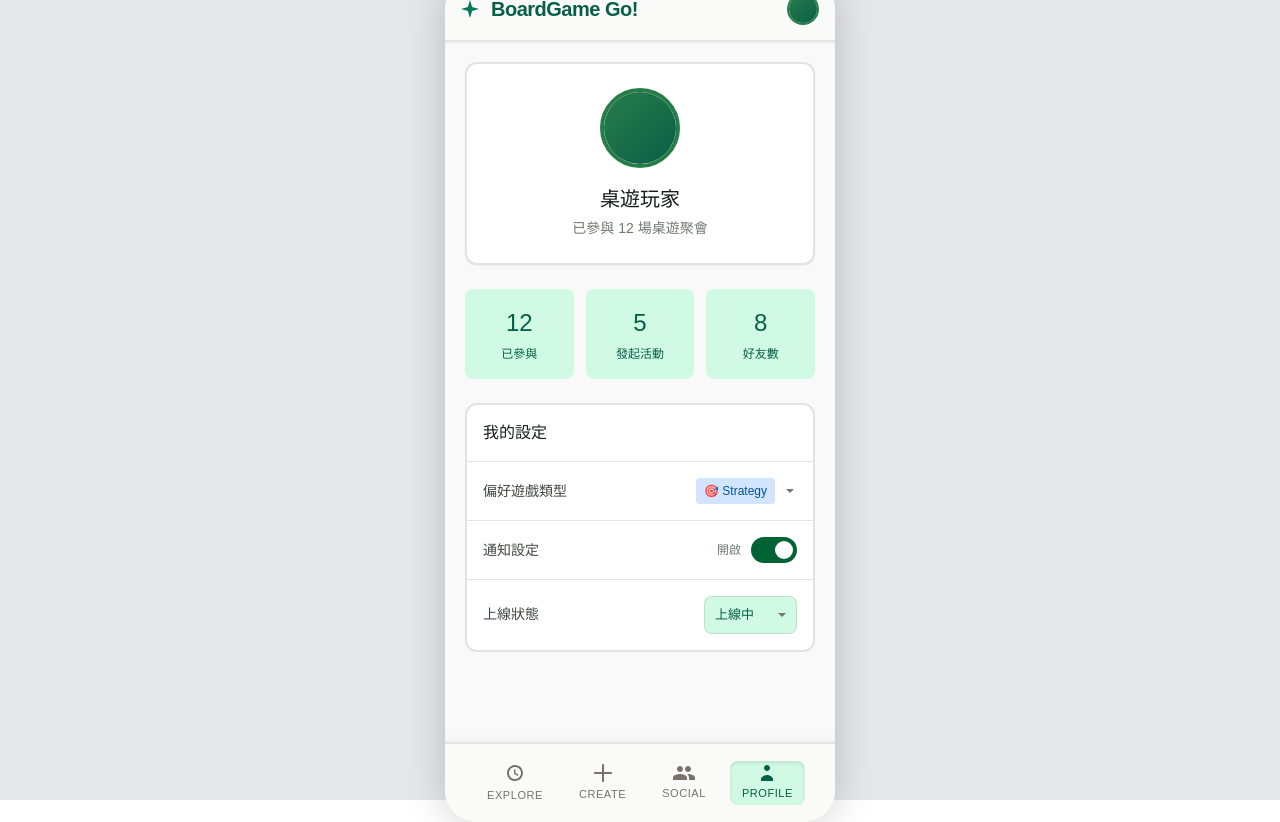
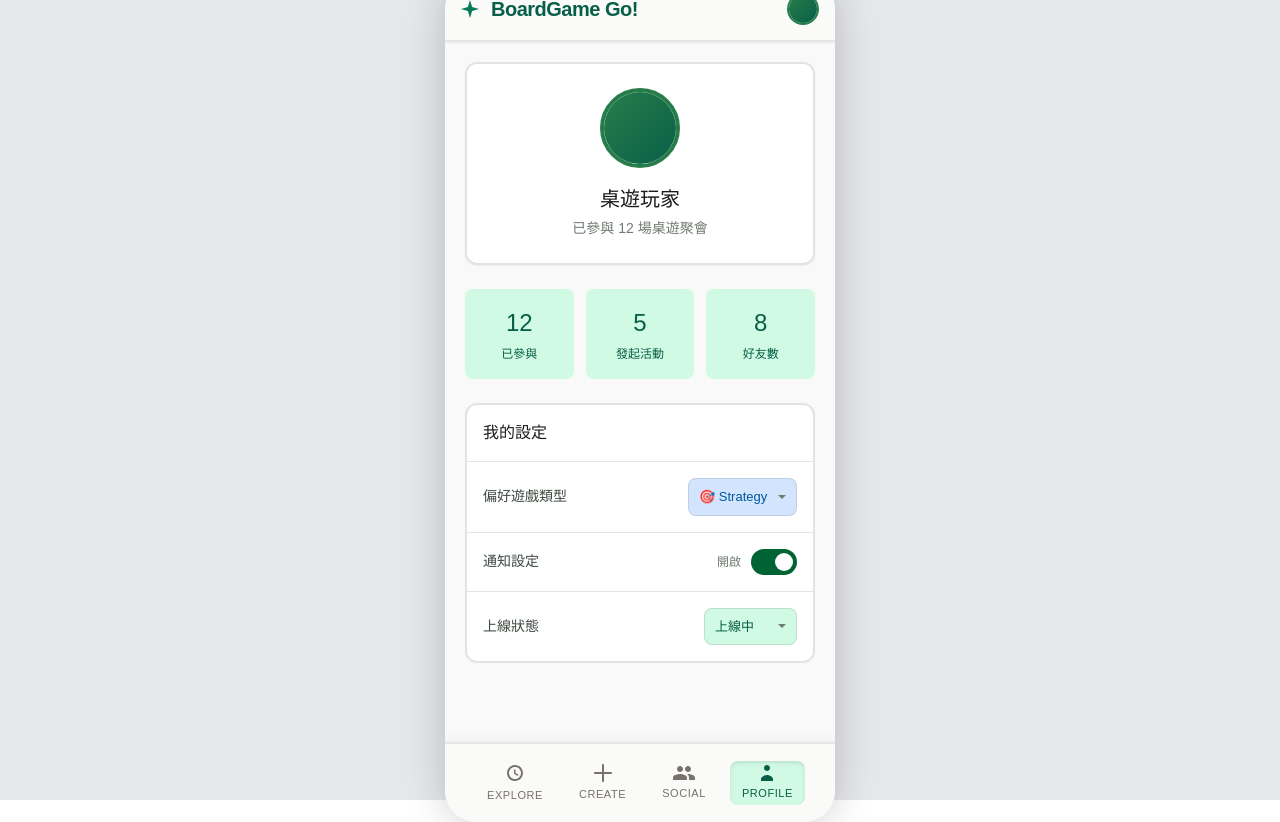
Before and after one commit to arth0us/boardgame_go, a React (Vite) app: page /profile in a window 1280 px wide. Built offline with nearby package versions, Linux system fonts and the light colour scheme.

Commit message:
Refactor ProfilePage component: Replace preference options button with a dropdown select for game categories; update preferred category fallback logic.

```diff
--- a/src/app/components/ProfilePage.tsx
+++ b/src/app/components/ProfilePage.tsx
@@ -3,11 +3,10 @@ import { useState } from 'react';
 import { GAME_CATEGORIES } from '../constants/gameCategories';
 
 export function ProfilePage() {
-  const [showPreferenceOptions, setShowPreferenceOptions] = useState(false);
   const [preferredCategoryId, setPreferredCategoryId] = useState<string>(GAME_CATEGORIES[0]?.id ?? '');
   const [isNotificationEnabled, setIsNotificationEnabled] = useState(true);
   const [onlineStatus, setOnlineStatus] = useState<'online' | 'offline' | 'playing'>('online');
-  const preferredCategory = GAME_CATEGORIES.find((category) => category.id === preferredCategoryId);
+  const preferredCategory = GAME_CATEGORIES.find((category) => category.id === preferredCategoryId) ?? GAME_CATEGORIES[0];
   const onlineStatusOptions = [
     { id: 'online' as const, label: '上線中', bgColor: '#d1fae5', color: '#065f46' },
     { id: 'offline' as const, label: '離線', bgColor: '#e8e8e8', color: '#6f7a70' },
@@ -72,52 +71,32 @@ export function ProfilePage() {
             </div>
           </div>
           <div className="p-[16px] border-b border-[#e7e5e4]">
-            <button
-              onClick={() => {
-                setShowPreferenceOptions((prev) => !prev);
-              }}
-              className="w-full flex items-center justify-between"
-            >
+            <div className="w-full flex items-center justify-between gap-[12px]">
               <div className="font-['WenQuanYi_Zen_Hei:Medium',sans-serif] text-[14px] text-[#3f4940]">
                 偏好遊戲類型
               </div>
-              <div className="flex items-center gap-[8px]">
-                {preferredCategory && (
-                  <span
-                    className="px-[8px] py-[4px] rounded-[4px] font-['WenQuanYi_Zen_Hei:Medium',sans-serif] text-[12px]"
-                    style={{ backgroundColor: preferredCategory.bgColor, color: preferredCategory.color }}
-                  >
-                    {preferredCategory.icon} {preferredCategory.name}
-                  </span>
-                )}
+              <div className="relative">
+                <select
+                  value={preferredCategoryId}
+                  onChange={(event) => setPreferredCategoryId(event.target.value)}
+                  className="appearance-none rounded-[8px] border border-[rgba(111,122,112,0.2)] pl-[10px] pr-[28px] py-[8px] font-['WenQuanYi_Zen_Hei:Medium',sans-serif] text-[13px]"
+                  style={{ backgroundColor: preferredCategory.bgColor, color: preferredCategory.color }}
+                >
+                  {GAME_CATEGORIES.map((category) => (
+                    <option key={category.id} value={category.id}>
+                      {category.icon} {category.name}
+                    </option>
+                  ))}
+                </select>
                 <svg
-                  className={`size-[14px] transition-transform ${showPreferenceOptions ? 'rotate-180' : ''}`}
+                  className="size-[14px] absolute right-[8px] top-1/2 -translate-y-1/2 pointer-events-none"
                   fill="none"
                   viewBox="0 0 14 14"
                 >
                   <path fill="#6f7a70" d="M3 5L7 9L11 5H3Z" />
                 </svg>
               </div>
-            </button>
-            {showPreferenceOptions && (
-              <div className="grid grid-cols-2 gap-[8px] mt-[12px]">
-                {GAME_CATEGORIES.map((category) => (
-                  <button
-                    key={category.id}
-                    onClick={() => {
-                      setPreferredCategoryId(category.id);
-                      setShowPreferenceOptions(false);
-                    }}
-                    className={`rounded-[8px] px-[10px] py-[10px] border-2 text-left font-['WenQuanYi_Zen_Hei:Medium',sans-serif] text-[13px] ${
-                      preferredCategoryId === category.id ? 'border-[#006334]' : 'border-[rgba(111,122,112,0.2)]'
-                    }`}
-                    style={{ backgroundColor: category.bgColor, color: category.color }}
-                  >
-                    <span>{category.icon} {category.name}</span>
-                  </button>
-                ))}
-              </div>
-            )}
+            </div>
           </div>
           <div className="p-[16px] border-b border-[#e7e5e4]">
             <div className="flex items-center justify-between">
```
Also changed, not shown: 5 other files (tests, documents, lock files or other folders).
